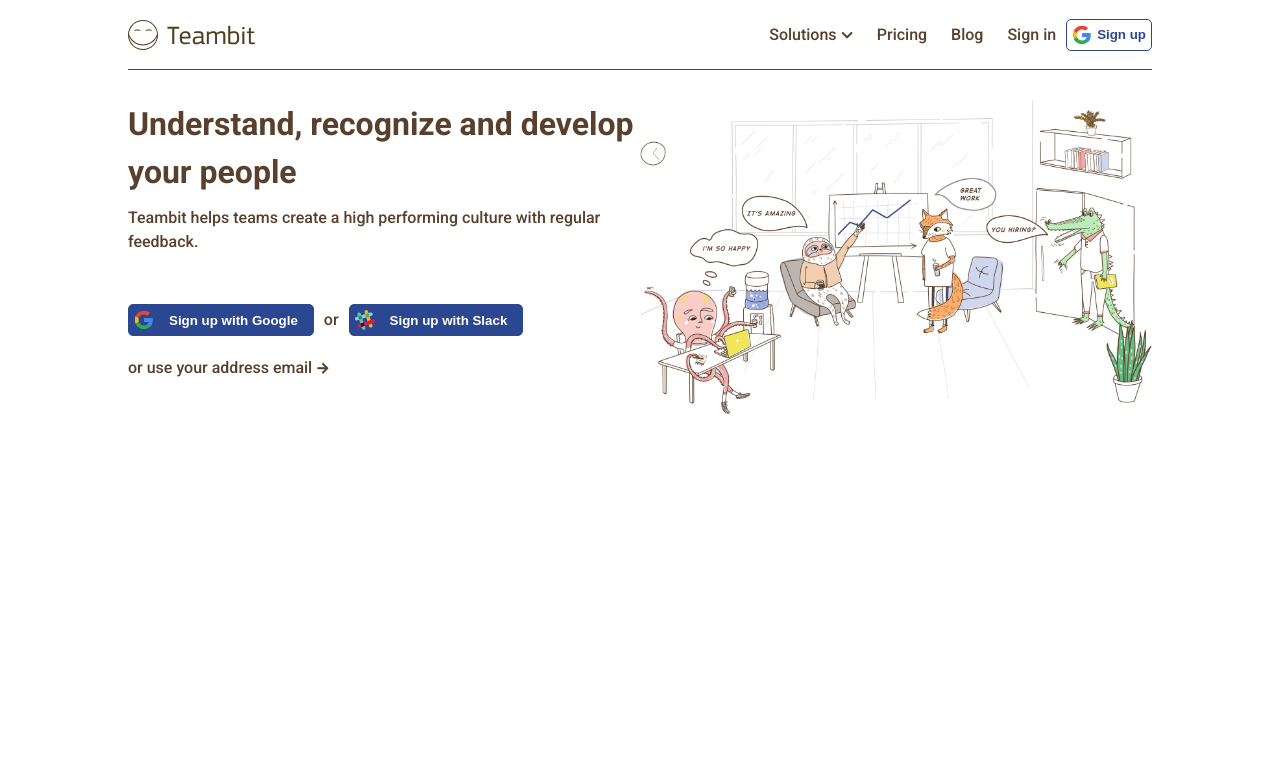
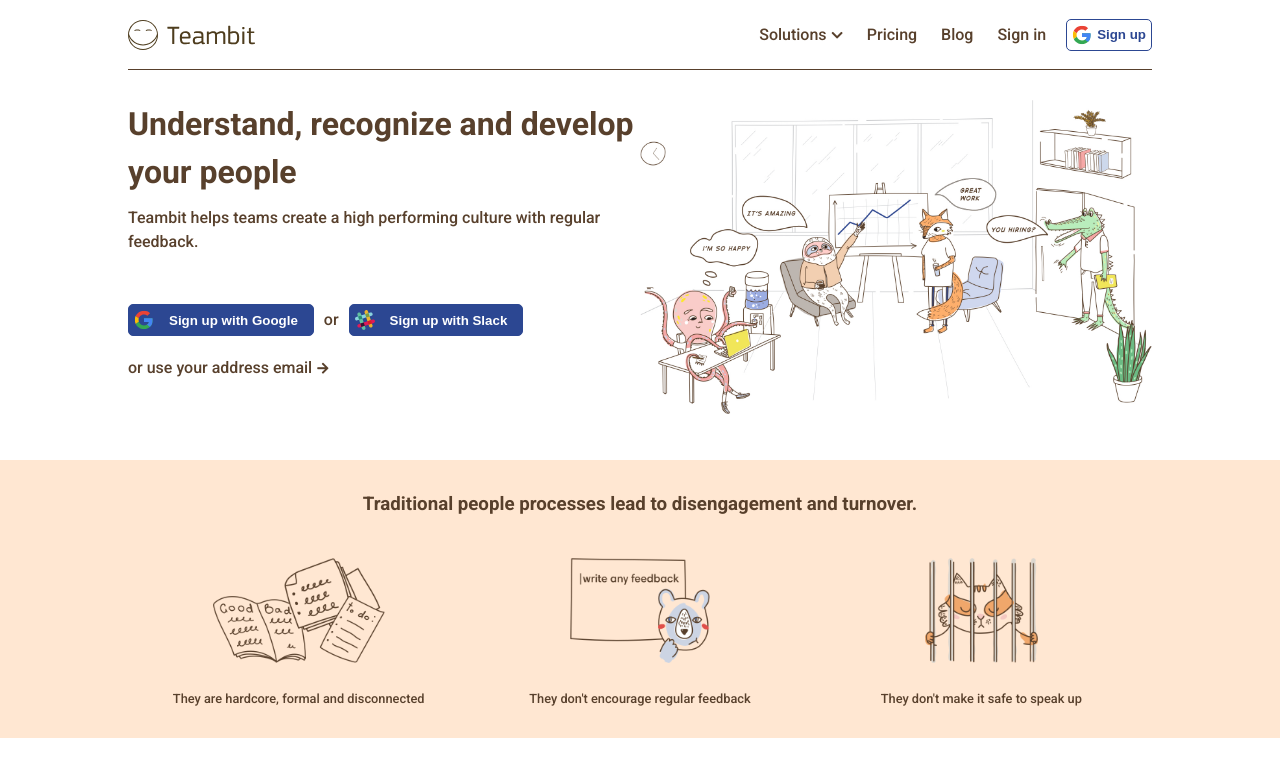
Before and after one commit to andrealigorio/node-sass-teambit, a website: page index.html in a window 1280 px wide. Drawn offline with Linux system fonts and the light colour scheme.

Commit message:
Prima parte sezione 1

```diff
--- a/index.html
+++ b/index.html
@@ -33,7 +33,7 @@
         </nav>
     </header>
     <main>
-        <div class="jumbotron w80">
+        <div class="jumbotron w80 clearfix">
             <div class="jumbo_text">
                 <h1>Understand, recognize and develop your people</h1>
                 <p>Teambit helps teams create a high performing culture with regular feedback.</p>
@@ -62,6 +62,27 @@
                 <img src="img/illustration-main.jpg" alt="Illustration Main">
             </div>
         </div>
+        <section class="first">
+            <div class="w80">
+                <h3 class="title">
+                    Traditional people processes lead to disengagement and turnover.
+                </h3>
+                <div class="items">
+                    <div class="item">
+                        <img src="img/hardcore.png" alt="Hardcore">
+                        <span class="description">They are hardcore, formal and disconnected</span>
+                    </div>
+                    <div class="item">
+                        <img src="img/nofeedback.png" alt="No feedback">
+                        <span class="description">They don't encourage regular feedback</span>
+                    </div>
+                    <div class="item">
+                        <img src="img/notsafe.png" alt="Not safe">
+                        <span class="description">They don't make it safe to speak up</span>
+                    </div>
+                </div>
+            </div>
+        </section>
     </main>
 
 </body>
--- a/partials/_content.scss
+++ b/partials/_content.scss
@@ -49,4 +49,29 @@
             }
         }
     }
+    .first {
+        padding: $spacing * 1.5 0;
+        width: 100%;
+        background-color: $brandPrimary;
+        .title {
+            text-align: center;
+            margin-bottom: $spacing * 2;
+        }
+        .items {
+            @include flexSpaceAround;
+            .item {
+                @include flexSpaceBetween;
+                flex-direction: column;
+                margin: 0 20px;
+                width: calc(100% / 3 - 20px);
+                height: 150px;
+                img {
+                    height: 70%;
+                }
+                span {
+                    font-size: $fontSize * 0.8;
+                }
+            }
+        }
+    }
 }
--- a/partials/_header.scss
+++ b/partials/_header.scss
@@ -17,7 +17,7 @@
             list-style: none;
             li {
                 display: inline-block;
-                margin: 0 10px;
+                margin: 0 $spacing * 0.5;
                 i {
                     font-size: $fontSize * 0.8;
                     margin-left: 5px;
@@ -25,6 +25,7 @@
             }
         }
         button {
+            margin-left: $spacing * 0.5;
             .logo_google {
                 img {
                     height: 100%;
--- a/partials/_mixins.scss
+++ b/partials/_mixins.scss
@@ -1,6 +1,11 @@
 @mixin flexSpaceBetween {
     display: flex;
     justify-content: space-between;
+    align-items: center;
+}
+@mixin flexSpaceAround {
+    display: flex;
+    justify-content: space-around;
     align-items: center;
 }
 @mixin clearfix {
```
Also changed, not shown: dist/app.css.
